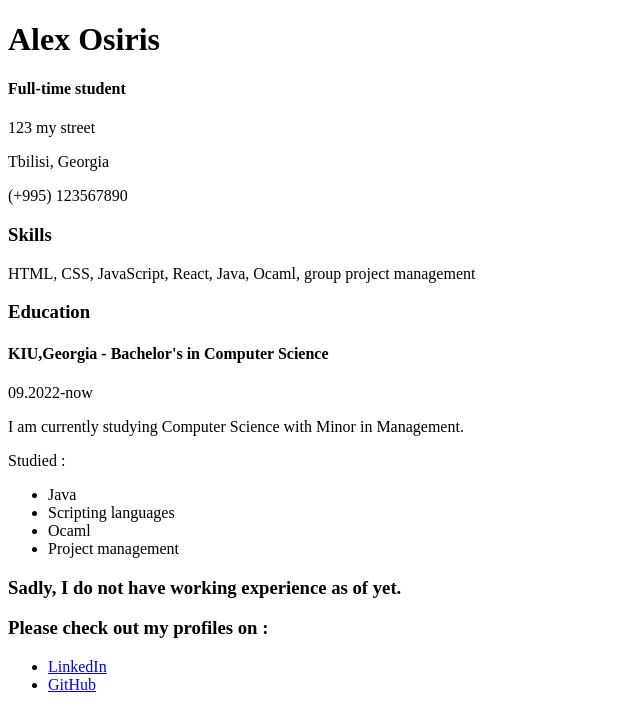
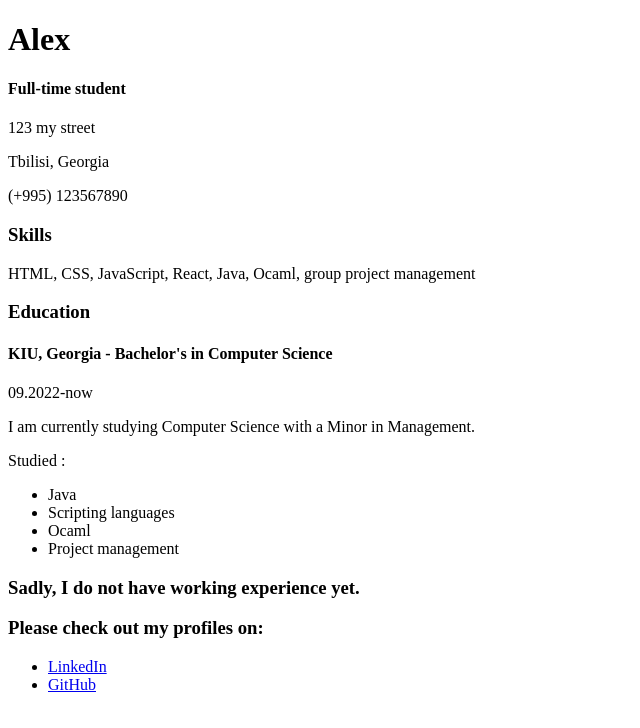
Before and after one commit to shtscompany/Frontend-projects-from-roadmap.hs, a plain HTML site: page vscode/index.html in a window 1280 px wide. Shown: the whole page, without its empty margins (0-640 px from the left). Drawn offline with Linux system fonts and the light colour scheme.

Commit message:
Update index.html

```diff
--- a/vscode/index.html
+++ b/vscode/index.html
@@ -6,7 +6,7 @@
     <title>Alex - Beginner web developer</title>
 </head>
 <body>
-    <h1>Alex Osiris</h1>
+    <h1>Alex</h1>
     <h4>Full-time student</h4>
     <P></P>
     <p> 123 my street
@@ -17,9 +17,9 @@
     <p>HTML, CSS, JavaScript, React, Java, Ocaml, group project management</p>
 
     <h3>Education</h3>
-    <h4>KIU,Georgia - Bachelor's in Computer Science</h4>
+    <h4>KIU, Georgia - Bachelor's in Computer Science</h4>
     <p>09.2022-now</p>
-       <p>I am currently studying Computer Science with Minor in Management.</p>
+       <p>I am currently studying Computer Science with a Minor in Management.</p>
        <p>Studied :</p>
        <div>
         <ul>
@@ -32,12 +32,12 @@
 
     </p>
 
-    <h3>Sadly, I do not have working experience as of yet.</h3>
+    <h3>Sadly, I do not have working experience yet.</h3>
     <p>
 
 
     </p>
-    <h3>Please check out my profiles on :</h3>
+    <h3>Please check out my profiles on: </h3>
     <ul>
         <li> <a href="https://example.com./">LinkedIn</a></li>
         <li> <a href="https://example.com./">GitHub</a></li>
```
